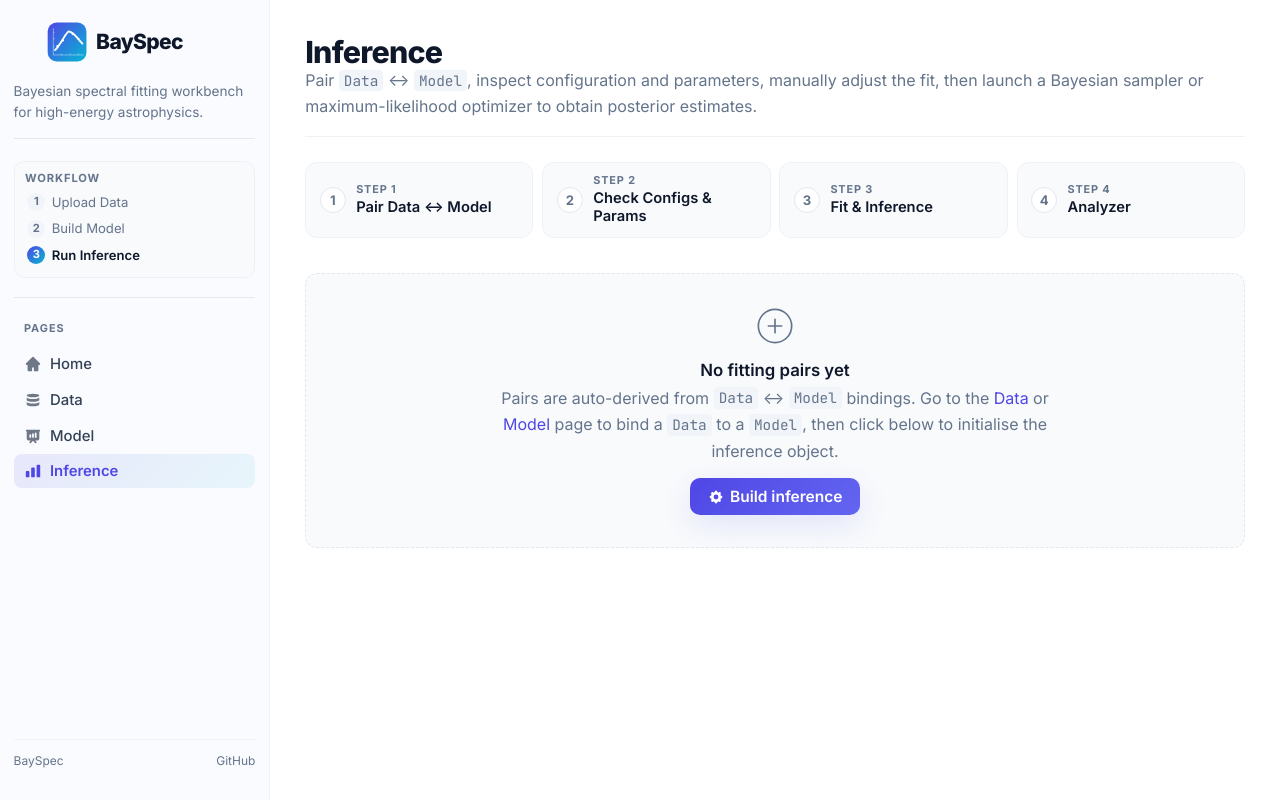
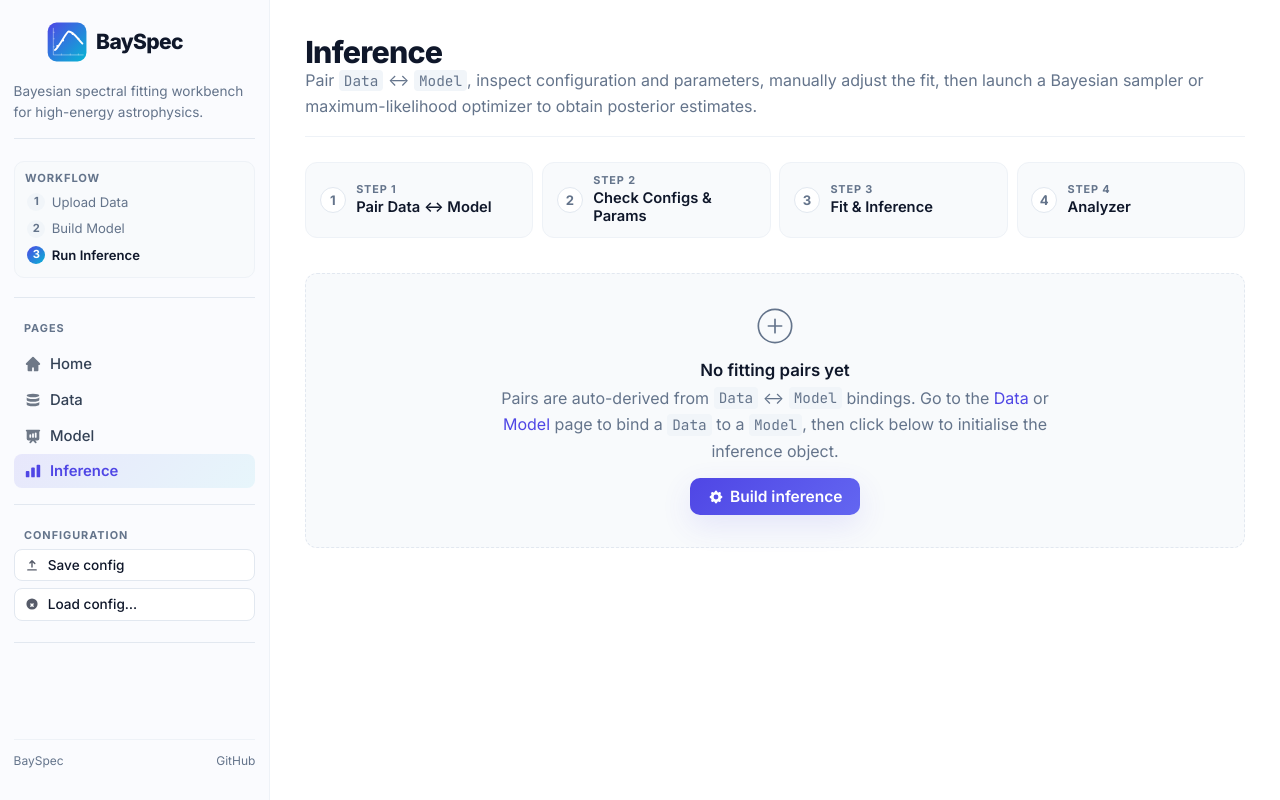
Before and after one commit to jyangch/bayspec_app, a FastAPI app: page /infer in a window 1280 px wide. Run offline with FastAPI, Linux system fonts and the light colour scheme; some libraries are stand-ins or nearby versions.

Commit message:
R-beta-1: sidebar Save/Load JSON configuration
Add round-trippable per-session configuration: the active UI choices
(data_state, model_state, infer_state minus live objects, editor_state,
plus any registered custom-model source strings) can be downloaded as
JSON from a new GET /config/export endpoint, and a POST /config/import
endpoint accepts the same shape back. Live Data / Model / BayesInfer /
Posterior instances are filtered through a recursive JSON-safe coercer
so the exported file stays portable; uploaded FITS spectra are not
included and must be re-attached after loading.

The base sidebar gains a "Configuration" section between Pages and the
version footer with a download anchor for Save and a file input + HTMX
form for Load. Successful import returns HX-Refresh so the active page
fully re-renders with the imported state. Malformed JSON or
unsupported version values produce a red toast with 400 status. The
new .config-btn / .config-toast classes pick up the existing CSS
token palette and inherit the sidebar nav-icon look so the controls
read as part of the navigation rail.

Verified end-to-end via FastAPI TestClient: every page still returns
200, exported payload round-trips through import, mutated infer_state
fields persist, and the two error paths produce the expected 400s.

```diff
--- a/main.py
+++ b/main.py
@@ -1,5 +1,6 @@
 import asyncio
 import contextlib
+import json
 from pathlib import Path
 import re
 import threading
@@ -7,7 +8,7 @@ import uuid
 
 from bayspec.model.local import local_models as _local_models
 from fastapi import FastAPI, File, Form, Request, UploadFile
-from fastapi.responses import HTMLResponse, PlainTextResponse, StreamingResponse
+from fastapi.responses import HTMLResponse, PlainTextResponse, Response, StreamingResponse
 from fastapi.staticfiles import StaticFiles
 from fastapi.templating import Jinja2Templates
 
@@ -61,6 +62,38 @@ def _partial(name: str, request: Request, **ctx):
     if is_new:
         resp.set_cookie(SESSION_COOKIE, sid, httponly=True, samesite='lax')
     return resp
+
+
+_CONFIG_SKIP = object()
+
+
+def _config_strip(v):
+    """Recursively coerce ``v`` to a JSON-safe structure.
+
+    Anything that is not ``str|int|float|bool|None|list|tuple|dict`` is
+    dropped silently, so non-portable values (Data/Model instances,
+    UploadFile handles, Posterior objects, numpy arrays, …) disappear
+    without breaking the export.
+    """
+    if isinstance(v, (str, int, float, bool, type(None))):
+        return v
+    if isinstance(v, (list, tuple)):
+        out = []
+        for x in v:
+            sx = _config_strip(x)
+            if sx is _CONFIG_SKIP:
+                continue
+            out.append(sx)
+        return out
+    if isinstance(v, dict):
+        out = {}
+        for k, x in v.items():
+            sx = _config_strip(x)
+            if sx is _CONFIG_SKIP:
+                continue
+            out[str(k)] = sx
+        return out
+    return _CONFIG_SKIP
 
 
 def _safe_key(key: str) -> str:
@@ -1797,3 +1830,101 @@ async def register_model(request: Request, code: str = Form(...)):
     names = ', '.join(new_classes.keys())
     est.update({'status': f'Registered: {names}', 'status_type': 'success'})
     return _render_editor_panel(request)
+
+
+# ---------- Session config export / import -----------------------------
+@app.get('/config/export')
+async def export_config(request: Request):
+    """Bundle the JSON-safe portion of the per-session state into a file.
+
+    Live objects (Data, Model, BayesInfer, Posterior, custom-model class
+    instances, etc.) are filtered out; what remains is every UI choice
+    and parameter value the user picked. Uploaded FITS spectra are not
+    portable and must be re-attached after import.
+    """
+    _, s, _ = _session(request)
+
+    payload = {
+        'version': 1,
+        'data_state': _config_strip(s.get('data_state', {})),
+        'model_state': _config_strip(s.get('model_state', {})),
+        'infer_state': _config_strip(
+            {
+                k: v
+                for k, v in s.get('infer_state', {}).items()
+                # posterior / result / stat_ic are live objects.
+                if k not in ('posterior', 'result', 'stat_ic')
+            }
+        ),
+        'editor_state': _config_strip(s.get('editor_state', {})),
+        # custom_models maps class name -> Python source string (added by
+        # the editor route). Source code is JSON-safe.
+        'custom_models_source': _config_strip(
+            {k: v for k, v in s.get('custom_models', {}).items() if isinstance(v, str)}
+        ),
+    }
+    body = json.dumps(payload, indent=2).encode('utf-8')
+    return Response(
+        content=body,
+        media_type='application/json',
+        headers={
+            'Content-Disposition': 'attachment; filename="bayspec_config.json"',
+        },
+    )
+
+
+@app.post('/config/import', response_class=HTMLResponse)
+async def import_config(request: Request, config_file: UploadFile = File(...)):
+    """Replace JSON-safe session dicts from a previously-exported file.
+
+    Returns a tiny HTMX fragment plus an HX-Refresh header so the active
+    page reloads with the imported values picked up by every form.
+    """
+    _, s, _ = _session(request)
+    blob = await config_file.read()
+
+    try:
+        cfg = json.loads(blob.decode('utf-8'))
+    except (UnicodeDecodeError, json.JSONDecodeError) as exc:
+        return HTMLResponse(
+            f'<div class="config-toast error">⚠️ Could not parse '
+            f'<code>{config_file.filename}</code>: {exc}</div>',
+            status_code=400,
+        )
+
+    if not isinstance(cfg, dict) or cfg.get('version') != 1:
+        return HTMLResponse(
+            '<div class="config-toast error">⚠️ Unsupported config '
+            'version (expected 1).</div>',
+            status_code=400,
+        )
+
+    for state_key in ('data_state', 'model_state', 'infer_state', 'editor_state'):
+        loaded = cfg.get(state_key)
+        if isinstance(loaded, dict):
+            target = s.setdefault(state_key, {})
+            target.clear()
+            target.update(loaded)
+
+    # Drop derived caches — they must be rebuilt from the imported intent.
+    s['data'] = {}
+    s['model'] = {}
+    s['model_component'] = {}
+    s['infer'] = None
+
+    # Re-load any custom-model source codes (they get registered into
+    # _local_models on the next /editor visit, where we have the right
+    # context. Just preserve the strings for now.)
+    custom_src = cfg.get('custom_models_source')
+    if isinstance(custom_src, dict):
+        s.setdefault('custom_models', {}).update(
+            {k: v for k, v in custom_src.items() if isinstance(v, str)}
+        )
+
+    # HX-Refresh tells HTMX to fully reload the current document so every
+    # template re-renders with the imported state.
+    return HTMLResponse(
+        '<div class="config-toast ok">✅ Configuration loaded. Re-upload '
+        'FITS spectra to complete the setup.</div>',
+        headers={'HX-Refresh': 'true'},
+    )
--- a/static/style.css
+++ b/static/style.css
@@ -1531,6 +1531,59 @@ details[open] .howto-summary::before { transform: rotate(90deg); }
 .sidebar-version a { color: var(--text-muted); font-size: .75rem; }
 .sidebar-version a:hover { color: var(--primary); }
 
+/* ===== Sidebar config (Save / Load) ===== */
+.sidebar-config { display: flex; flex-direction: column; gap: .25rem; }
+.sidebar-config .config-btn {
+  display: flex;
+  align-items: center;
+  gap: .55rem;
+  padding: .45rem .65rem;
+  margin: .1rem 0;
+  border-radius: var(--radius-sm);
+  border: 1px solid var(--border);
+  background-color: var(--bg);
+  color: var(--text);
+  font-size: .85rem;
+  font-weight: 500;
+  cursor: pointer;
+  text-decoration: none;
+  transition: border-color .15s ease, color .15s ease, background-color .15s ease;
+}
+.sidebar-config .config-btn:hover {
+  border-color: var(--primary);
+  color: var(--primary);
+  background-color: var(--surface);
+}
+.sidebar-config .config-btn .nav-icon {
+  width: 14px; height: 14px; flex-shrink: 0; opacity: .7;
+}
+.sidebar-config .config-btn:hover .nav-icon { opacity: 1; }
+
+.config-toast {
+  margin-top: .35rem;
+  padding: .45rem .6rem;
+  border-radius: var(--radius-sm);
+  font-size: .8rem;
+  line-height: 1.4;
+}
+.config-toast.ok {
+  border: 1px solid rgba(16, 185, 129, .35);
+  background-color: rgba(16, 185, 129, .08);
+  color: var(--alert-success-text);
+}
+.config-toast.error {
+  border: 1px solid rgba(239, 68, 68, .40);
+  background-color: rgba(239, 68, 68, .08);
+  color: var(--alert-danger-text);
+}
+.config-toast code {
+  font-family: 'JetBrains Mono', monospace;
+  font-size: .76rem;
+  background-color: rgba(0,0,0,.04);
+  padding: .02rem .25rem;
+  border-radius: 3px;
+}
+
 /* ===== Plot placeholder ===== */
 .plot-placeholder {
   display: flex;
--- a/templates/base.html
+++ b/templates/base.html
@@ -126,6 +126,40 @@
 
     {% block sidebar_extra %}{% endblock %}
 
+    <hr style="margin:.5rem 0" />
+
+    <!-- Save / Load session configuration -->
+    <div class="sidebar-config">
+      <span class="nav-section-label">Configuration</span>
+
+      <a class="config-btn" href="/config/export" download="bayspec_config.json"
+         title="Bundle every UI choice into a JSON file. FITS uploads are not included; re-attach them after loading.">
+        <svg class="nav-icon" viewBox="0 0 20 20" fill="currentColor" aria-hidden="true">
+          <path fill-rule="evenodd" d="M3 17a1 1 0 011-1h12a1 1 0 110 2H4a1 1 0 01-1-1zm6.293-13.707a1 1 0 011.414 0l4 4a1 1 0 01-1.414 1.414L11 6.414V13a1 1 0 11-2 0V6.414L7.707 7.707a1 1 0 01-1.414-1.414l4-4z" clip-rule="evenodd"/>
+        </svg>
+        Save config
+      </a>
+
+      <form id="config-import-form"
+            hx-post="/config/import"
+            hx-encoding="multipart/form-data"
+            hx-target="#config-import-toast"
+            hx-swap="innerHTML">
+        <label class="config-btn" for="config-file-input">
+          <svg class="nav-icon" viewBox="0 0 20 20" fill="currentColor" aria-hidden="true">
+            <path fill-rule="evenodd" d="M10 18a8 8 0 100-16 8 8 0 000 16zM7.707 9.293a1 1 0 011.414 0L10 10.172l.879-.879a1 1 0 111.414 1.414L11.414 11.5l.879.879a1 1 0 11-1.414 1.414L10 12.914l-.879.879a1 1 0 01-1.414-1.414l.879-.879-.879-.879a1 1 0 010-1.414z" clip-rule="evenodd"/>
+          </svg>
+          Load config…
+        </label>
+        <input id="config-file-input" type="file" name="config_file"
+               accept=".json,application/json" style="display:none"
+               onchange="document.getElementById('config-import-form').requestSubmit()" />
+      </form>
+      <div id="config-import-toast"></div>
+    </div>
+
+    <hr style="margin:.5rem 0" />
+
     <!-- Version / links footer -->
     <div class="sidebar-version">
       <span>BaySpec</span>
```
